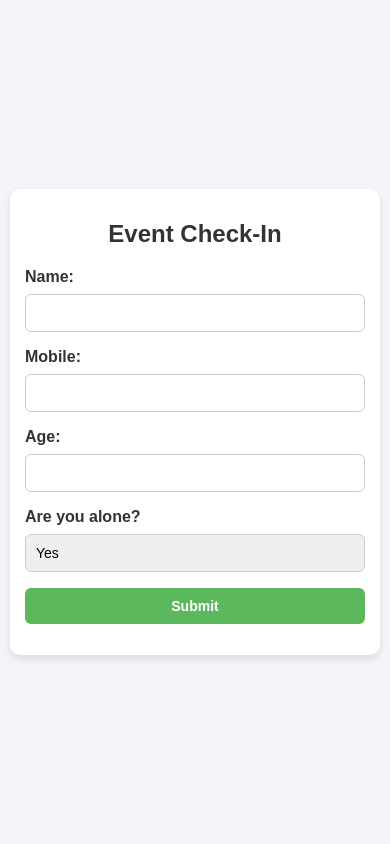
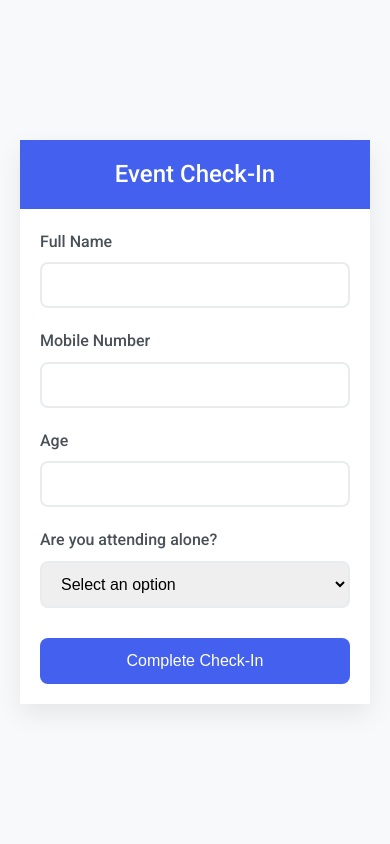
Before and after one commit to AtharSayed/TrackFlow, a Flask app: page /user/1 in a window 390 px wide. Run offline with Flask 3, Linux system fonts and the light colour scheme.

Commit message:
Added Roboto font for better readability and Improved the Overall UI

```diff
--- a/app/templates/user_details.html
+++ b/app/templates/user_details.html
@@ -4,239 +4,371 @@
     <meta charset="UTF-8">
     <meta name="viewport" content="width=device-width, initial-scale=1.0">
     <title>Event Check-In</title>
+    <link href="https://fonts.googleapis.com/css2?family=Roboto:wght@300;400;500&display=swap" rel="stylesheet">
     <style>
-        /* Global styles */
-        body {
-            font-family: Arial, sans-serif;
-            background-color: #f4f4f9;
+        :root {
+            --primary-color: #4361ee;
+            --success-color: #4bb543;
+            --error-color: #ff3333;
+            --light-gray: #f8f9fa;
+            --medium-gray: #e9ecef;
+            --dark-gray: #495057;
+        }
+
+        * {
+            box-sizing: border-box;
             margin: 0;
             padding: 0;
+        }
+
+        body {
+            font-family: 'Roboto', sans-serif;
+            background-color: var(--light-gray);
+            color: #212529;
+            line-height: 1.6;
             display: flex;
             justify-content: center;
             align-items: center;
-            height: 100vh;
-            box-sizing: border-box;
+            min-height: 100vh;
+            padding: 20px;
         }
 
-        /* Centering the container */
         .container {
             width: 100%;
             max-width: 500px;
+            background: white;
+            border-radius: 12px;
+            box-shadow: 0 10px 25px rgba(0, 0, 0, 0.08);
+            overflow: hidden;
+            animation: fadeIn 0.5s ease-out;
+        }
+
+        @keyframes fadeIn {
+            from { opacity: 0; transform: translateY(20px); }
+            to { opacity: 1; transform: translateY(0); }
+        }
+
+        .header {
+            background-color: var(--primary-color);
+            color: white;
             padding: 20px;
-            background-color: #fff;
-            border-radius: 10px;
-            box-shadow: 0 4px 8px rgba(0, 0, 0, 0.1);
-            box-sizing: border-box;
-            margin: 20px;
+            text-align: center;
         }
 
         h1 {
-            text-align: center;
-            color: #333;
-            margin-bottom: 20px;
+            font-size: 1.8rem;
+            font-weight: 500;
+            margin-bottom: 0;
         }
 
-        form {
-            width: 100%;
+        .form-container {
+            padding: 25px;
+        }
+
+        .form-group {
+            margin-bottom: 20px;
         }
 
         label {
             display: block;
             margin-bottom: 8px;
-            font-weight: bold;
-            color: #333;
+            font-weight: 500;
+            color: var(--dark-gray);
         }
 
-        input, select, button {
+        input, select {
             width: 100%;
-            padding: 12px;
-            margin-bottom: 16px;
-            border: 1px solid #ccc;
-            border-radius: 6px;
-            box-sizing: border-box;
+            padding: 12px 15px;
+            border: 2px solid var(--medium-gray);
+            border-radius: 8px;
             font-size: 16px;
+            transition: all 0.3s;
         }
 
-        select {
-            appearance: none;
-            -webkit-appearance: none;
-            -moz-appearance: none;
+        input:focus, select:focus {
+            border-color: var(--primary-color);
+            outline: none;
+            box-shadow: 0 0 0 3px rgba(67, 97, 238, 0.2);
+        }
+
+        input.error {
+            border-color: var(--error-color);
+        }
+
+        .error-message {
+            color: var(--error-color);
+            font-size: 0.85rem;
+            margin-top: 5px;
+            display: none;
         }
 
         button {
-            background-color: #5cb85c;
-            color: #fff;
-            font-weight: bold;
+            width: 100%;
+            padding: 14px;
+            background-color: var(--primary-color);
+            color: white;
+            border: none;
+            border-radius: 8px;
+            font-size: 16px;
+            font-weight: 500;
             cursor: pointer;
-            transition: background-color 0.3s ease;
-            border: none;
+            transition: background-color 0.3s;
+            margin-top: 10px;
         }
 
         button:hover {
-            background-color: #4cae4c;
+            background-color: #3a56d4;
+        }
+
+        button:disabled {
+            background-color: #cccccc;
+            cursor: not-allowed;
         }
 
         .message {
+            padding: 15px;
             margin-top: 20px;
-            padding: 15px;
-            background-color: #e7f3e7;
-            border: 1px solid #5cb85c;
-            border-radius: 6px;
-            color: #5cb85c;
+            border-radius: 8px;
+            text-align: center;
             display: none;
-            text-align: center;
         }
 
-        img {
-            margin-top: 10px;
-            max-width: 150px;
-            display: block;
-            margin-left: auto;
-            margin-right: auto;
+        .success {
+            background-color: rgba(75, 181, 67, 0.1);
+            border: 1px solid var(--success-color);
+            color: var(--success-color);
         }
 
-        /* Responsive adjustments */
-        @media (max-width: 600px) {
+        .error {
+            background-color: rgba(255, 51, 51, 0.1);
+            border: 1px solid var(--error-color);
+            color: var(--error-color);
+        }
+
+        .qr-code {
+            margin: 20px auto;
+            max-width: 200px;
+            display: block;
+        }
+
+        .companion-options {
+            display: grid;
+            grid-template-columns: 1fr 1fr;
+            gap: 15px;
+            margin-top: 15px;
+        }
+
+        @media (max-width: 480px) {
             .container {
+                border-radius: 0;
+            }
+
+            .header {
                 padding: 15px;
-                margin: 10px;
             }
 
             h1 {
-                font-size: 24px;
+                font-size: 1.5rem;
             }
 
-            input, select, button {
-                padding: 10px;
-                font-size: 14px;
+            .form-container {
+                padding: 20px;
             }
 
-            .message {
-                font-size: 14px;
+            .companion-options {
+                grid-template-columns: 1fr;
             }
         }
-
     </style>
 </head>
 <body>
     <div class="container">
+        <div class="header">
             <h1>Event Check-In</h1>
-        <form id="user-form">
+        </div>
+
+        <div class="form-container">
+            <form id="user-form" novalidate>
                 <input type="hidden" id="user-id" value="{{ user_id }}">
 
                 <div class="form-group">
-                <label for="name">Name:</label>
+                    <label for="name">Full Name</label>
                     <input type="text" id="name" name="name" required>
+                    <div class="error-message" id="name-error">Please enter your name</div>
                 </div>
 
                 <div class="form-group">
-                <label for="mobile">Mobile:</label>
-                <input type="text" id="mobile" name="mobile" required>
+                    <label for="mobile">Mobile Number</label>
+                    <input type="tel" id="mobile" name="mobile" pattern="[0-9]{10}" required>
+                    <div class="error-message" id="mobile-error">Please enter a valid 10-digit mobile number</div>
                 </div>
 
                 <div class="form-group">
-                <label for="age">Age:</label>
-                <input type="number" id="age" name="age" required>
+                    <label for="age">Age</label>
+                    <input type="number" id="age" name="age" min="1" max="120" required>
+                    <div class="error-message" id="age-error">Please enter a valid age</div>
                 </div>
 
                 <div class="form-group">
-                <label>Are you alone?</label>
-                <select id="alone" name="alone">
-                    <option value="true">Yes</option>
-                    <option value="false">No</option>
+                    <label for="alone">Are you attending alone?</label>
+                    <select id="alone" name="alone" required>
+                        <option value="" disabled selected>Select an option</option>
+                        <option value="true">Yes, I'm alone</option>
+                        <option value="false">No, I'm with others</option>
                     </select>
                 </div>
 
                 <div id="companion-details" style="display: none;">
+                    <p>Who are you with?</p>
+                    <div class="companion-options">
                         <div class="form-group">
-                    <label>With Family?</label>
+                            <label for="with-family">Family</label>
                             <select id="with-family" name="withFamily">
+                                <option value="false">No</option>
                                 <option value="true">Yes</option>
-                        <option value="false">No</option>
                             </select>
                         </div>
 
                         <div class="form-group">
-                    <label>With Friends?</label>
+                            <label for="with-friends">Friends</label>
                             <select id="with-friends" name="withFriends">
+                                <option value="false">No</option>
                                 <option value="true">Yes</option>
-                        <option value="false">No</option>
                             </select>
                         </div>
                     </div>
+                </div>
 
-            <button type="submit">Submit</button>
+                <button type="submit" id="submit-btn">Complete Check-In</button>
             </form>
 
             <div id="message" class="message"></div>
         </div>
+    </div>
 
     <script>
-        // Toggle companion details based on "Are you alone?"
-        document.getElementById('alone').addEventListener('change', function() {
+        document.addEventListener('DOMContentLoaded', () => {
+            const form = document.getElementById('user-form');
+            const aloneSelect = document.getElementById('alone');
             const companionDetails = document.getElementById('companion-details');
-            const withFamilySelect = document.getElementById('with-family');
-            const withFriendsSelect = document.getElementById('with-friends');
+            const submitBtn = document.getElementById('submit-btn');
+            const messageDiv = document.getElementById('message');
 
-            if (this.value === 'true') {  // "Yes" for alone
-                companionDetails.style.display = 'none';
-                withFamilySelect.value = 'false';  // Automatically set to "No"
-                withFriendsSelect.value = 'false';  // Automatically set to "No"
-            } else {  // "No" for alone
-                companionDetails.style.display = 'block';
-            }
+            // Toggle companion details
+            aloneSelect.addEventListener('change', function() {
+                companionDetails.style.display = this.value === 'false' ? 'block' : 'none';
             });
 
-        // Handle form submission
-        document.getElementById('user-form').addEventListener('submit', async (e) => {
+            // Form validation
+            form.addEventListener('submit', async (e) => {
                 e.preventDefault();
 
+                if (!validateForm()) {
+                    return;
+                }
+
+                submitBtn.disabled = true;
+                submitBtn.textContent = 'Processing...';
+
+                try {
                     const userData = {
-                name: document.getElementById('name').value,
-                mobile: document.getElementById('mobile').value,
-                age: document.getElementById('age').value,
-                alone: document.getElementById('alone').value === 'true',
-                withFamily: document.getElementById('with-family').value === 'true',
-                withFriends: document.getElementById('with-friends').value === 'true',
+                        name: form.name.value.trim(),
+                        mobile: form.mobile.value.trim(),
+                        age: parseInt(form.age.value),
+                        alone: form.alone.value === 'true',
+                        withFamily: form.withFamily ? form.withFamily.value === 'true' : false,
+                        withFriends: form.withFriends ? form.withFriends.value === 'true' : false
                     };
 
-            // If alone is true, set withFamily and withFriends to false automatically
-            if (userData.alone) {
-                userData.withFamily = false;
-                userData.withFriends = false;
-            }
-
-            try {
-                // Send data to the server
                     const response = await fetch('/api/users', {
                         method: 'POST',
-                    headers: { 'Content-Type': 'application/json' },
-                    body: JSON.stringify(userData),
+                        headers: {
+                            'Content-Type': 'application/json',
+                            'Accept': 'application/json'
+                        },
+                        body: JSON.stringify(userData)
                     });
-
-                if (!response.ok) {
-                    throw new Error(`HTTP error! Status: ${response.status}`);
-                }
 
                     const result = await response.json();
 
-                // Display the success message
-                const messageDiv = document.getElementById('message');
-                messageDiv.innerText = result.message;
-                messageDiv.style.display = 'block';
+                    if (!response.ok) {
+                        throw new Error(result.message || 'Submission failed');
+                    }
 
-                // If QR Code is provided, display it
+                    showMessage(result.message || 'Check-in successful!', 'success');
+                    form.reset();
+
                     if (result.qrCodeUrl) {
                         const qrCodeImg = document.createElement('img');
                         qrCodeImg.src = result.qrCodeUrl;
                         qrCodeImg.alt = 'QR Code';
+                        qrCodeImg.className = 'qr-code';
                         messageDiv.appendChild(qrCodeImg);
                     }
                 } catch (error) {
-                console.error('Error submitting the form:', error);
-                const messageDiv = document.getElementById('message');
-                messageDiv.innerText = 'There was an error submitting the form. Please try again.';
+                    console.error('Error:', error);
+                    showMessage(error.message || 'There was an error processing your check-in. Please try again.', 'error');
+                } finally {
+                    submitBtn.disabled = false;
+                    submitBtn.textContent = 'Complete Check-In';
+                }
+            });
+
+            // Real-time validation
+            form.addEventListener('input', (e) => {
+                validateField(e.target);
+            });
+
+            function validateField(field) {
+                const errorElement = document.getElementById(`${field.id}-error`);
+
+                if (field.validity.valid) {
+                    field.classList.remove('error');
+                    errorElement.style.display = 'none';
+                    return true;
+                } else {
+                    field.classList.add('error');
+
+                    if (field.validity.valueMissing) {
+                        errorElement.textContent = 'This field is required';
+                    } else if (field.validity.patternMismatch) {
+                        errorElement.textContent = 'Please enter a valid 10-digit mobile number';
+                    } else if (field.validity.rangeUnderflow || field.validity.rangeOverflow) {
+                        errorElement.textContent = 'Please enter a valid age between 1 and 120';
+                    }
+
+                    errorElement.style.display = 'block';
+                    return false;
+                }
+            }
+
+            function validateForm() {
+                let isValid = true;
+                const requiredFields = ['name', 'mobile', 'age', 'alone'];
+
+                requiredFields.forEach(fieldId => {
+                    const field = document.getElementById(fieldId);
+                    if (!validateField(field)) {
+                        isValid = false;
+                    }
+                });
+
+                return isValid;
+            }
+
+            function showMessage(text, type) {
+                messageDiv.textContent = text;
+                messageDiv.className = `message ${type}`;
                 messageDiv.style.display = 'block';
+
+                // Clear any existing QR code
+                const existingQr = messageDiv.querySelector('img');
+                if (existingQr) {
+                    existingQr.remove();
+                }
+
+                // Scroll to message
+                messageDiv.scrollIntoView({ behavior: 'smooth', block: 'nearest' });
             }
         });
     </script>
```
Lines whose indentation alone changed are shown as unchanged.
